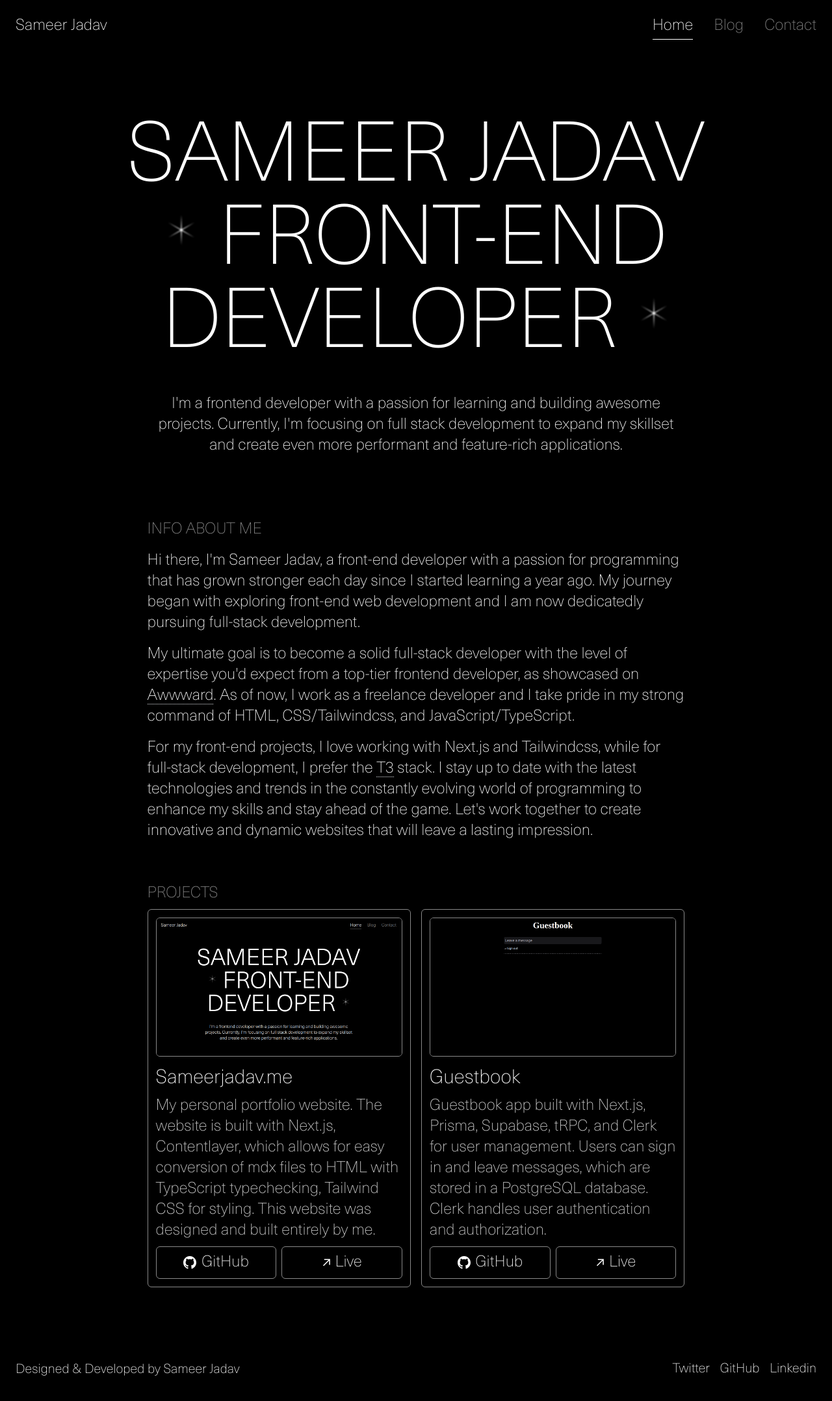
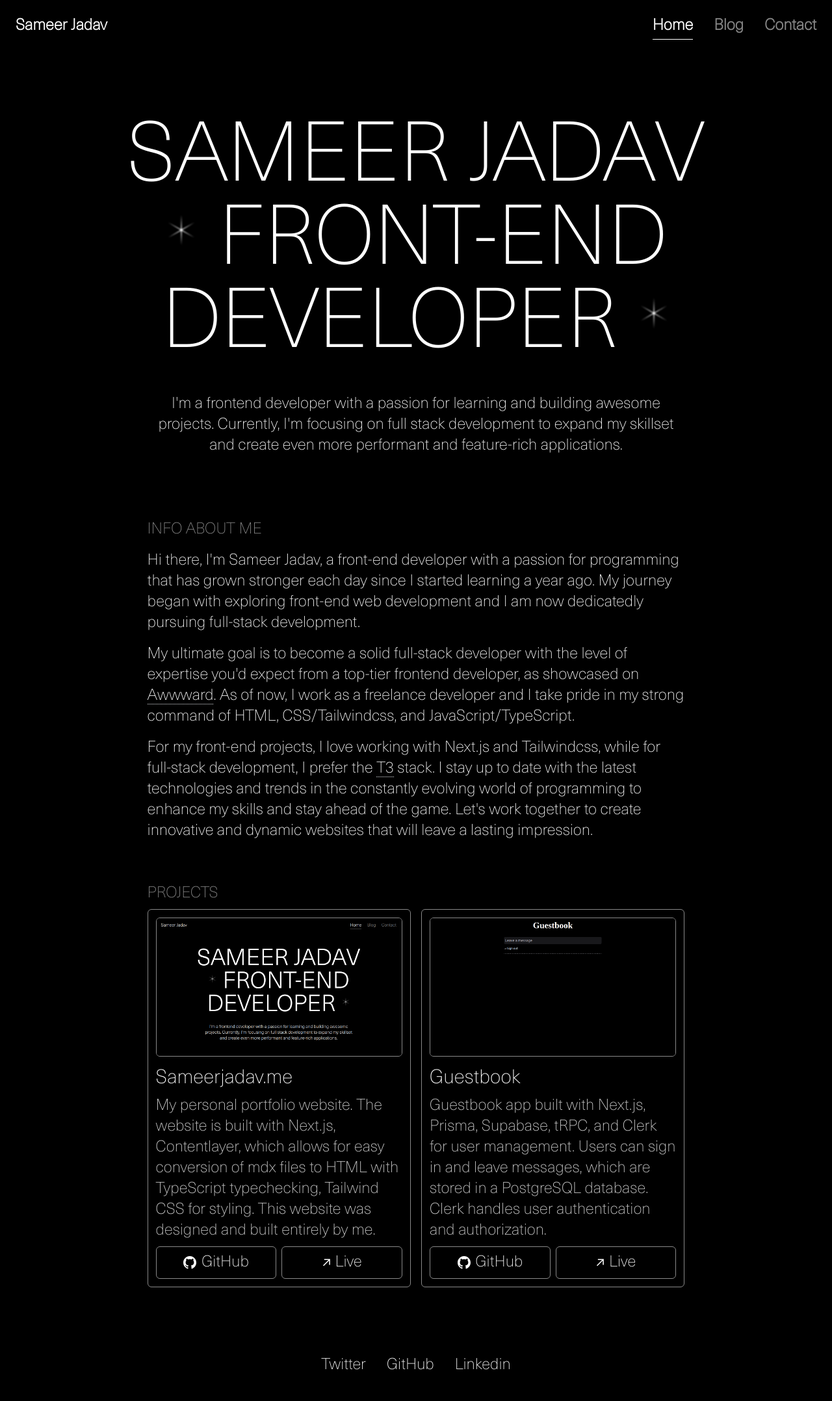
Before and after one commit to Boazez/sameerjadav.me, a Next.js app: page / in a window 1280 px wide. Shown: the top 2156 px of the page at 65% size. Built offline with nearby package versions, Linux system fonts and the light colour scheme.

Commit message:
Bold fonts

```diff
--- a/src/components/Footer.tsx
+++ b/src/components/Footer.tsx
@@ -1,9 +1,7 @@
 export default function Footer() {
   return (
-    <footer className="mx-auto mb-8 flex w-full flex-col items-center justify-center p-4 text-lg md:flex-row md:justify-between md:p-6 md:text-xl">
-      <p>Designed & Developed by Sameer Jadav</p>
-      {/* <div className="hidden border px-24 md:block" /> */}
-      <div className="flex items-center gap-4">
+    <footer className="mb-8 flex w-full justify-center p-4 text-lg md:flex-row md:text-2xl">
+      <div className="flex items-center gap-4 md:gap-8">
         <a
           href="https://twitter.com/SameerJadav_"
           target="_blank"
--- a/src/components/Header.tsx
+++ b/src/components/Header.tsx
@@ -23,7 +23,7 @@
     pathname = "/blog";
   }
   return (
-    <header className="flex items-center justify-between px-4 py-6 text-lg md:p-6 md:text-2xl">
+    <header className="flex items-center justify-between px-4 py-6 text-lg font-semibold md:p-6 md:text-2xl">
       <Link href="/" className="border-b border-black pb-1">
         Sameer Jadav
       </Link>
```
